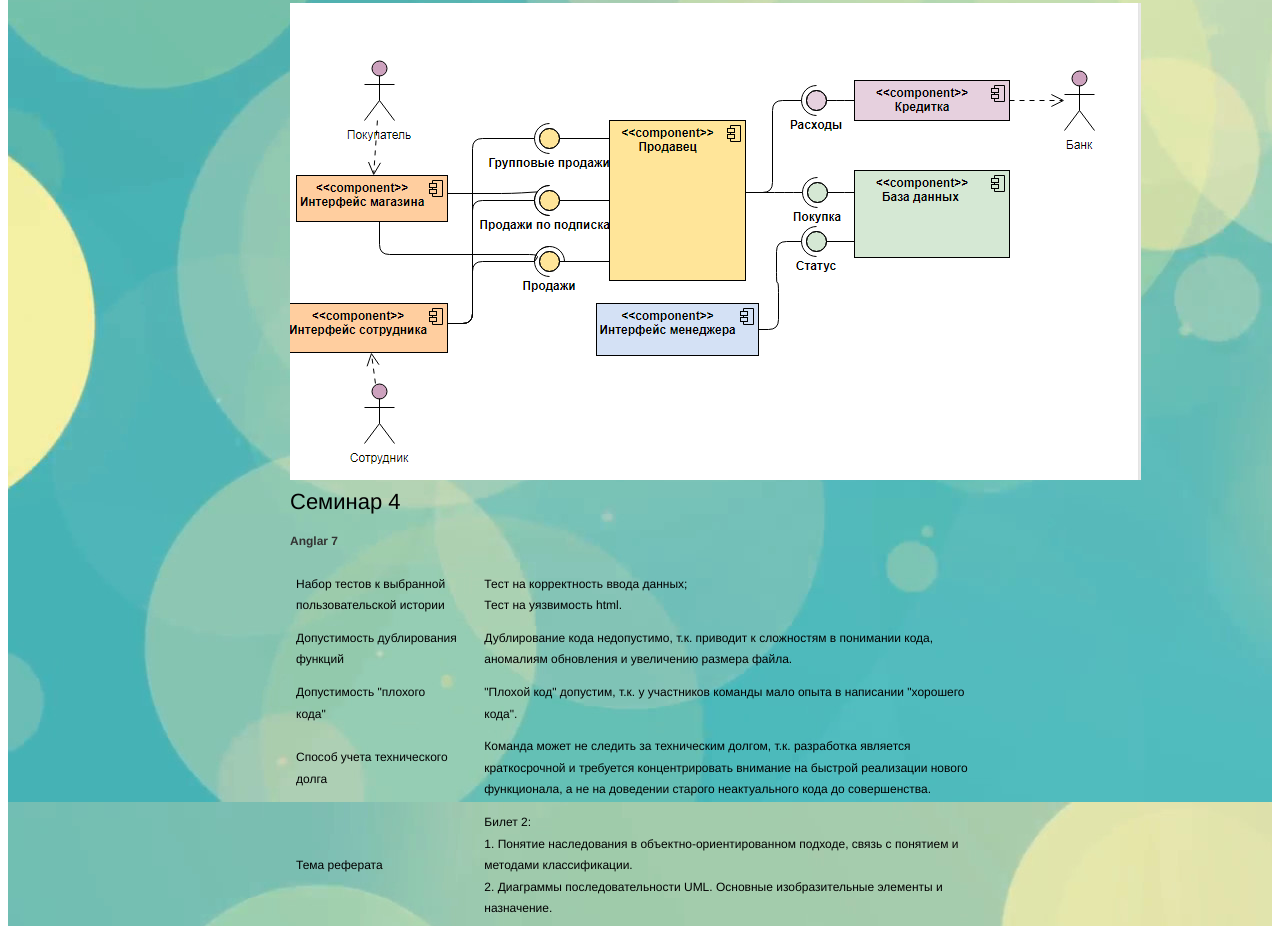
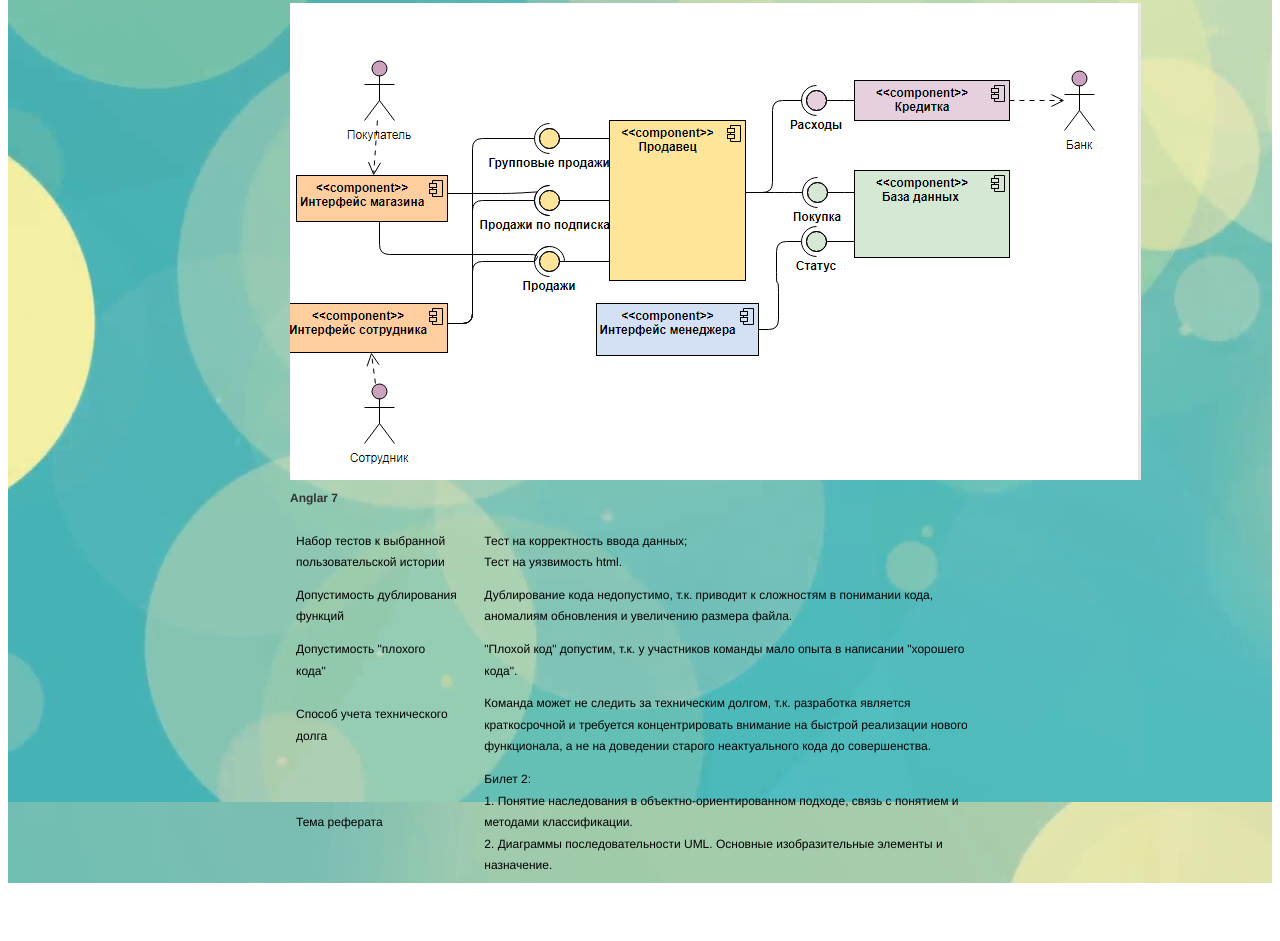
Before and after one commit to GrigorevaNadezhda/GrigorevaNadezhda.github.io, a plain HTML site: page index.html in a window 1280 px wide. Shown: the part 3568-4509 px from the top of the page. After the commit the page ends 4466 px from the top, so only its background shows below. Drawn offline with Linux system fonts and the light colour scheme.

Commit message:
Update index.html

```diff
--- a/index.html
+++ b/index.html
@@ -519,7 +519,7 @@
 	    <section id="lr2">
 	     <h1>Лабораторная работа №4</h1>
 		   <img src="Компоненты.PNG" alt="Диаграмма компонентов" >
-		    <h3> Семинар 4</h3>
+
 		     <table style="width:100%;border-collapse: collapse; border: solid transparent 1.0pt;" border="1" cellspacing="20" cellpadding="5">
 
 	<tbody>
```
